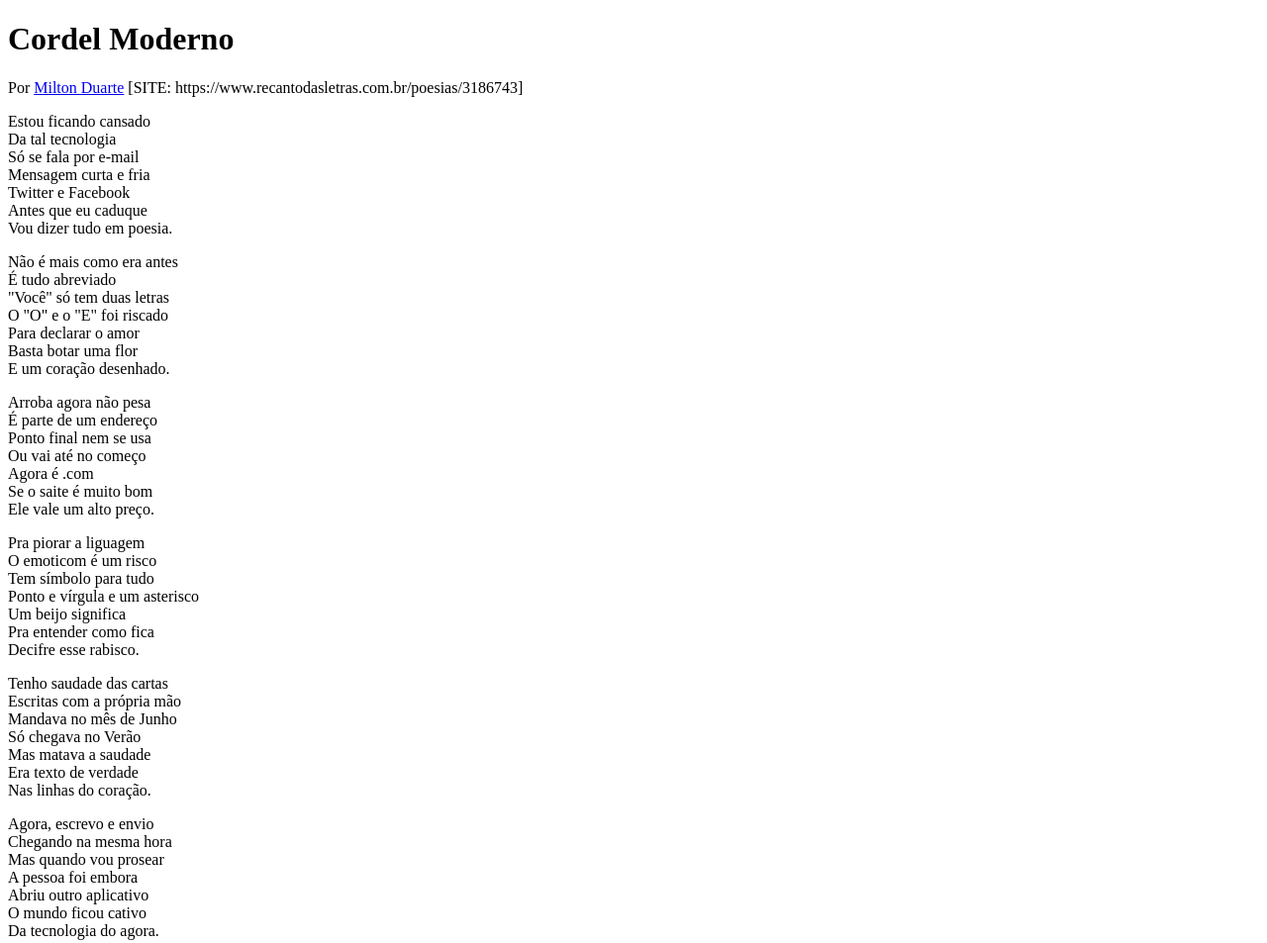
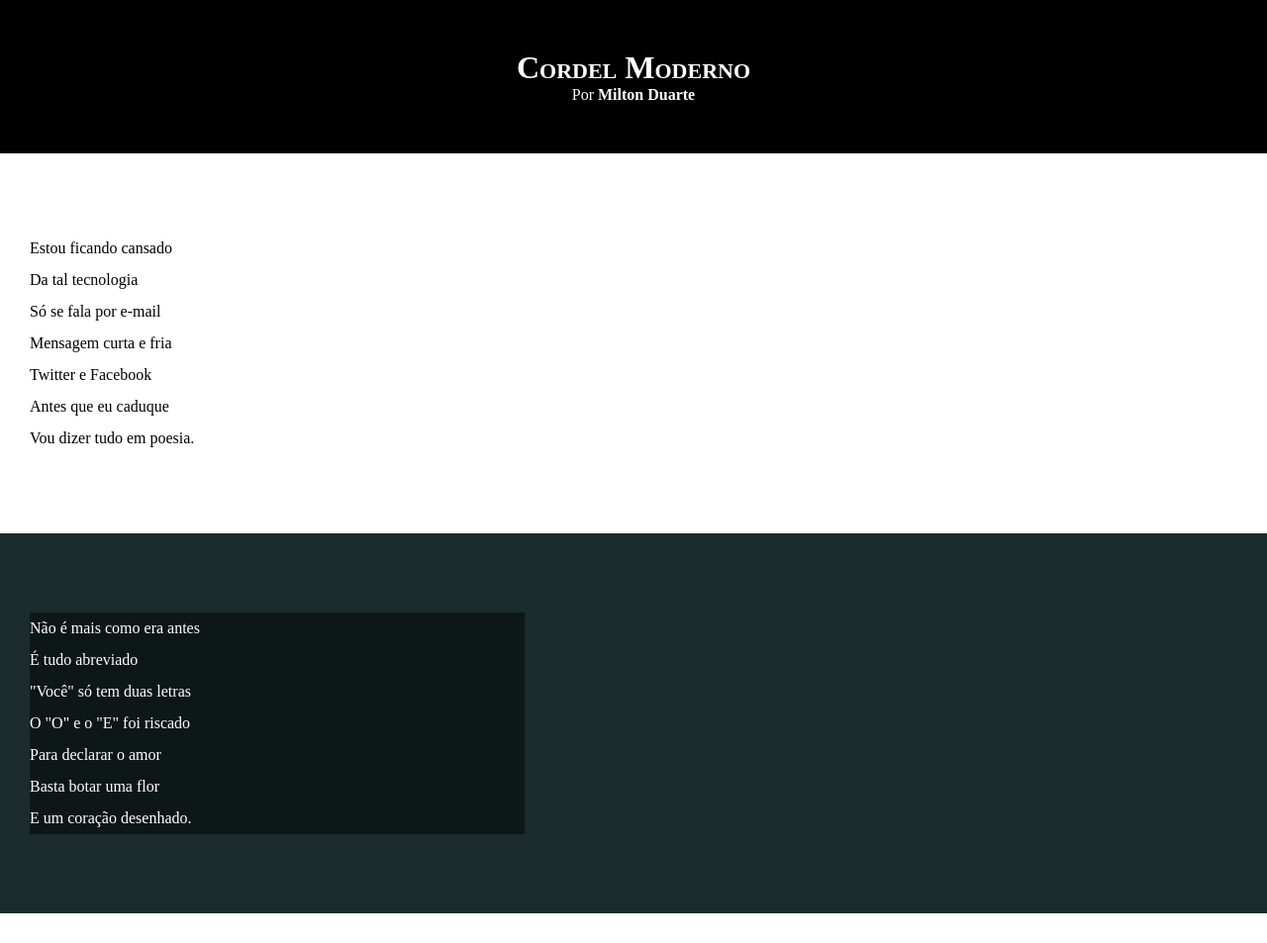
Before and after one commit to guvdsz/HTML5-CSS3-GustavoGuanabara, a plain HTML site: page Projetos/Curso em Vídeo - Módulo 3 - Cordel Moderno/index.html in a window 1280 px wide. Shown: the top 953 px of the page at 99% size. Drawn offline with Linux system fonts and the light colour scheme.

Commit message:
configs iniciais css

```diff
--- a/Projetos/Curso em Vídeo - Módulo 3 - Cordel Moderno/estilo/style.css
+++ b/Projetos/Curso em Vídeo - Módulo 3 - Cordel Moderno/estilo/style.css
@@ -1 +1,53 @@
 @charset "UTF-8";
+* {
+    margin: 0px;
+    padding: 0px;
+}
+html, body {
+    min-height: 100vh;
+    background-color: darkslategray;
+}
+header {
+    background-color: black;
+    color: white;
+    text-align: center;
+}
+header > h1 {
+    padding-top: 50px;
+    font-variant: small-caps;
+}
+header > p {
+    padding-bottom: 50px;
+}
+header a, footer a {
+    text-decoration: none;
+    color: white;
+    font-weight: bolder;
+}
+header a:hover, footer a:hover {
+    text-decoration: underline;
+}
+section {
+    padding-top: 10vh;
+    padding-bottom: 10vh;
+    line-height: 2em;
+    padding-left: 30px;
+}
+section.normal {
+    background-color: white;
+    color: black;
+}
+section.imagem {
+    background-color: rgba(0, 0, 0, 0.438);
+    color: white;
+}
+section.imagem > p {
+    background-color: rgba(0, 0, 0, 0.475);
+    width: 500px;
+}
+footer {
+    background-color: black;
+    text-align: center;
+    color: white;
+    padding: 10px;
+}
--- a/Projetos/Curso em Vídeo - Módulo 3 - Cordel Moderno/index.html
+++ b/Projetos/Curso em Vídeo - Módulo 3 - Cordel Moderno/index.html
@@ -12,11 +12,10 @@
             Cordel Moderno
         </h1>
         <p>
-            Por <a href="#" target="_blank">Milton Duarte</a>
-            [SITE: https://www.recantodasletras.com.br/poesias/3186743]
+            Por <a href="https://www.recantodasletras.com.br/poesias/3186743" target="_blank">Milton Duarte</a>
         </p>
     </header>
-        <section>
+        <section class="normal">
             <p>
                 Estou ficando cansado <br>
                 Da tal tecnologia <br>
@@ -27,7 +26,7 @@
                 Vou dizer tudo em poesia. <br>
             </p>
         </section>
-        <section>
+        <section class="imagem">
             <p>
                 Não é mais como era antes <br>
                 É tudo abreviado <br>
@@ -38,7 +37,7 @@
                 E um coração desenhado. <br>
             </p>
         </section>
-        <section>
+        <section class="normal">
             <p>
                 Arroba agora não pesa <br>
                 É parte de um endereço <br>
@@ -58,7 +57,7 @@
                 Decifre esse rabisco. <br>
             </p>
         </section>
-        <section>
+        <section class="imagem">
             <p>
                 Tenho saudade das cartas <br>
                 Escritas com a própria mão <br>
@@ -69,7 +68,7 @@
                 Nas linhas do coração. <br>
             </p>
         </section>
-        <section>
+        <section class="normal">
             <p>
                 Agora, escrevo e envio <br>
                 Chegando na mesma hora <br>
```
